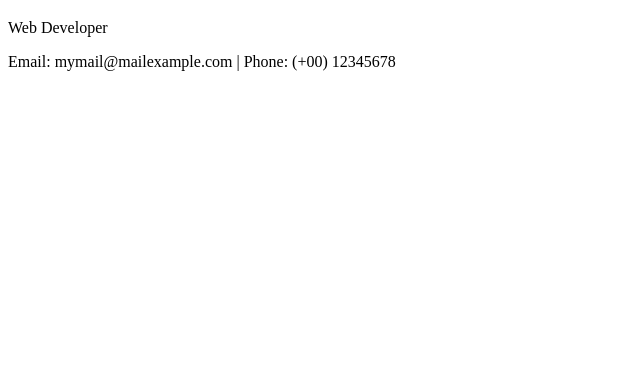
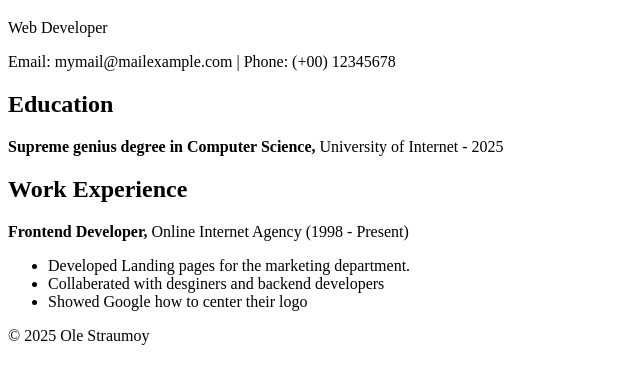
Before and after one commit to straumoy/02-Simple-Resume-Page-, a plain HTML site: page index.html in a window 1280 px wide. Shown: the part 61-444 px from the top of the page, without its empty margins (0-640 px from the left). Drawn offline with Linux system fonts and the light colour scheme.

Commit message:
added sections and footer

```diff
--- a/index.html
+++ b/index.html
@@ -9,6 +9,20 @@
 <p>Web Developer</p>
 <p>Email: mymail@mailexample.com | Phone: (+00) 12345678</p>
 
+<section>
+    <h2>Education</h2>
+    <p><strong>Supreme genius degree in Computer Science,</strong> University of Internet - 2025</p>
+</section>
 
+<section>
+    <h2>Work Experience</h2>
+    <p><strong>Frontend Developer,</strong> Online Internet Agency (1998 - Present)</p>
+    <ul>
+        <li>Developed Landing pages for the marketing department.</li>
+        <li>Collaberated with desginers and backend developers</li>
+        <li>Showed Google how to center their logo</li>
+    </ul>
+</section>
+<footer>&copy; 2025 Ole Straumoy</footer>
 </body>
 </html>
```
